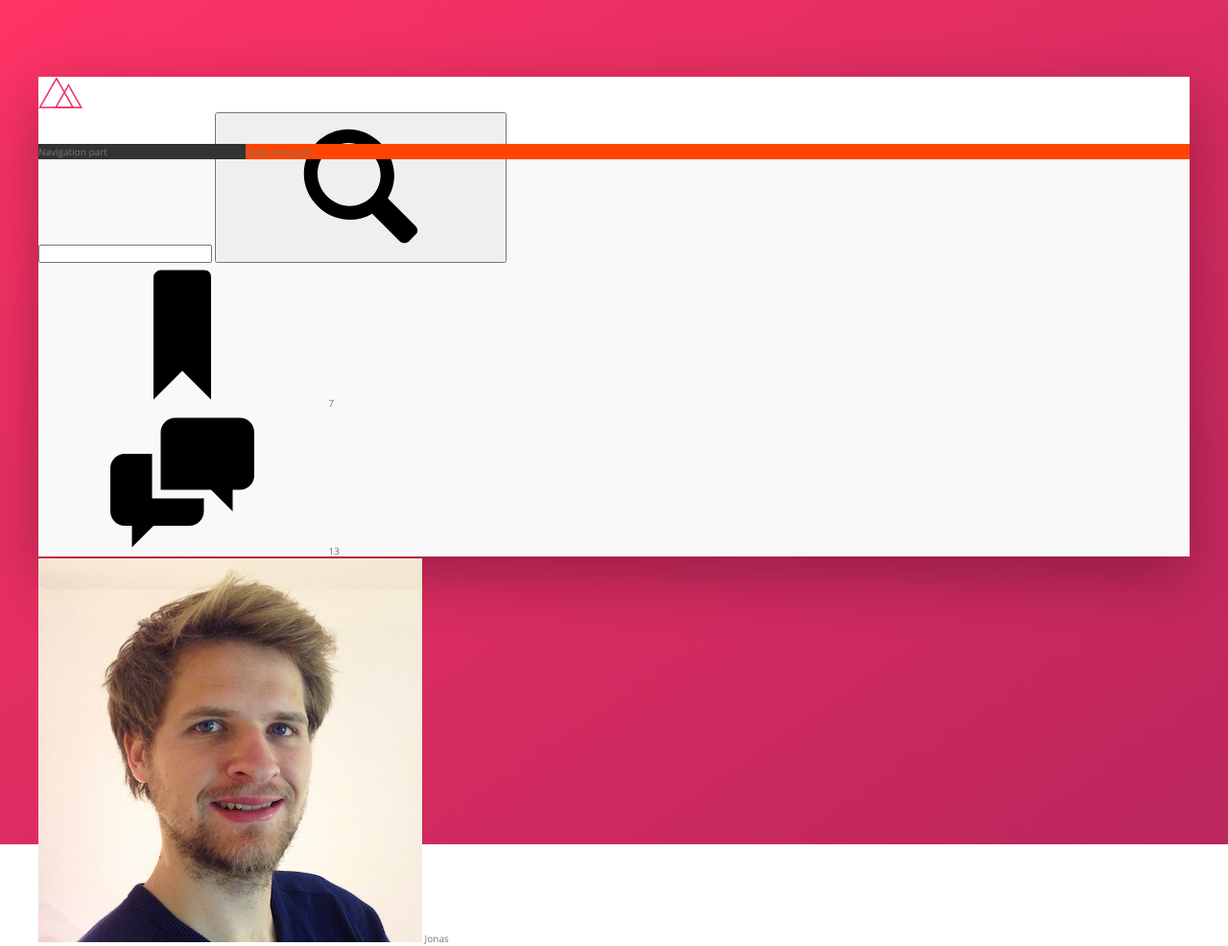
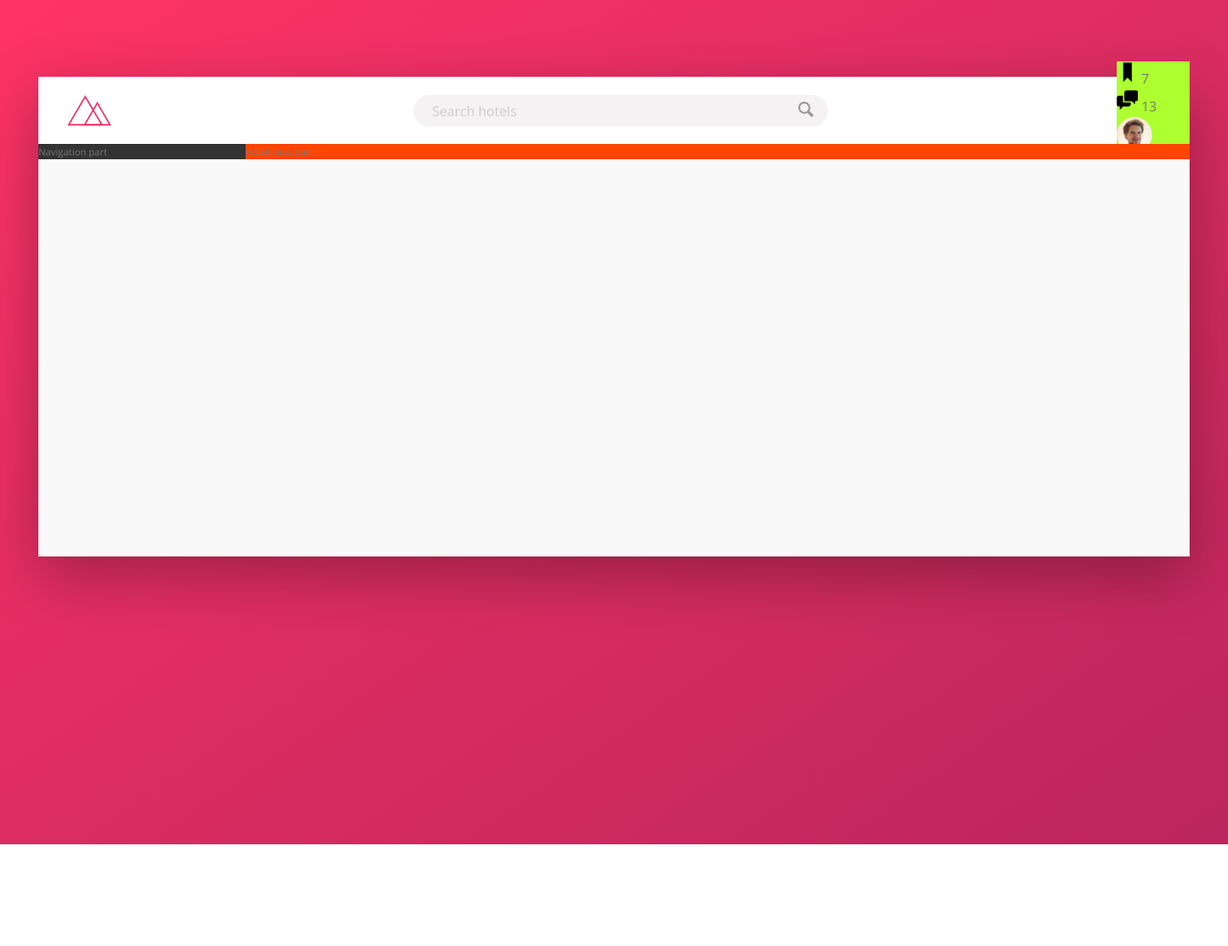
Before and after one commit to flaviobartolo/trillo, a website: page index.html in a window 1280 px wide. Shown: the whole page at 96% size. After the commit the page ends 880 px from the top, so only its background shows below. Drawn offline with nearby package versions, Linux system fonts and the light colour scheme.

Commit message:
building the header part 2 - search box

```diff
--- a/index.html
+++ b/index.html
@@ -17,7 +17,7 @@
           <img src="img/logo.png" alt="Logo" class="logo">
 
           <form action="#" class="search">
-            <input type="text" class="search__input" palceholder="Search hotels">
+            <input type="text" class="search__input" placeholder="Search hotels">
             <button class="search__button">
               <svg class="search__icon">
                 <use xlink:href="img/sprite.svg#icon-magnifying-glass"></use>
--- a/sass/_components.scss
+++ b/sass/_components.scss
@@ -2,21 +2,65 @@
 // LOGO
 .logo {
   height: 3.25rem;
+  margin-left: 3rem;
 }
 
 /////////////////////////////////////
 // SEARCH BOX
 .search {
+
+  flex: 0 0 40%;
+
+  display: flex;
+  align-items: center;
+  justify-content: center;
+
   &__input {
+    font-family: inherit;
+    font-size: inherit;
+    background-color: var(--color-grey-light-2);
+    border: none;
+    padding: 0.7rem 2rem;
+    border-radius: 100px;
+    width: 90%;
+    transition: all 0.2s;
+    margin-right: -3.25rem;
+
+    &:focus {
+      outline: none;
+      width: 100%;
+      background-color: var(--color-grey-light-3);
+    }
+
+    &::-webkit-input-placeholder {
+      font-weight: 100;
+      color: var(--color-grey-light-4);
+    }
 
   }
 
+  &__input:focus + &__button {
+    background-color: var(--color-grey-light-3);
+  }
+
   &__button {
+    border: none;
+    background-color: var(--color-grey-light-2);
+
+    &:focus {
+      outline: none;
+    }
+
+    &:active {
+      transform: translateY(2px);
+    }
 
   }
 
   &__icon {
-
+    height: 2rem;
+    width: 2rem;
+    fill: var(--color-grey-dark-3);
   }
 }
 
@@ -25,12 +69,16 @@
 // USER NAVIGATION
 
 .user-nav {
+
+  background-color: greenyellow;
+
   &__icon-box {
 
   }
 
   &__icon {
-
+    height: 2.25rem;
+    width: 2.25rem;
   }
 
   &__notification {
@@ -42,7 +90,8 @@
   }
 
   &__user-photo {
-
+    height: 3.75rem;
+    border-radius: 50%;
   }
 
   &__user-name {
--- a/sass/_layout.scss
+++ b/sass/_layout.scss
@@ -8,9 +8,14 @@
 }
 
 .header {
+  font-size: 1.4rem;
   height: 7rem;
   background-color: #fff;
   border-bottom: var(--color-grey-light-2);
+
+  display: flex;
+  justify-content: space-between;
+  align-items: center;
 }
 
 .content {
```
Also changed, not shown: css/main.css, 1 other file.
